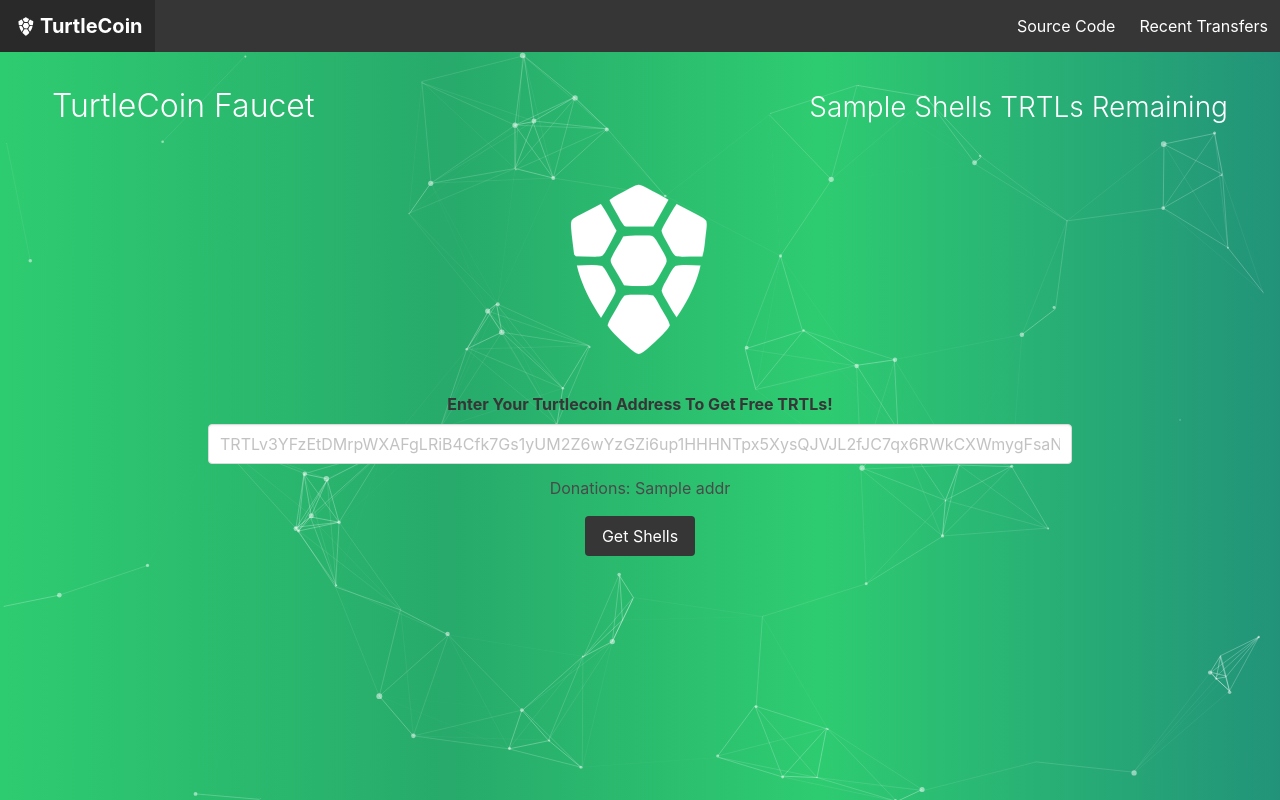
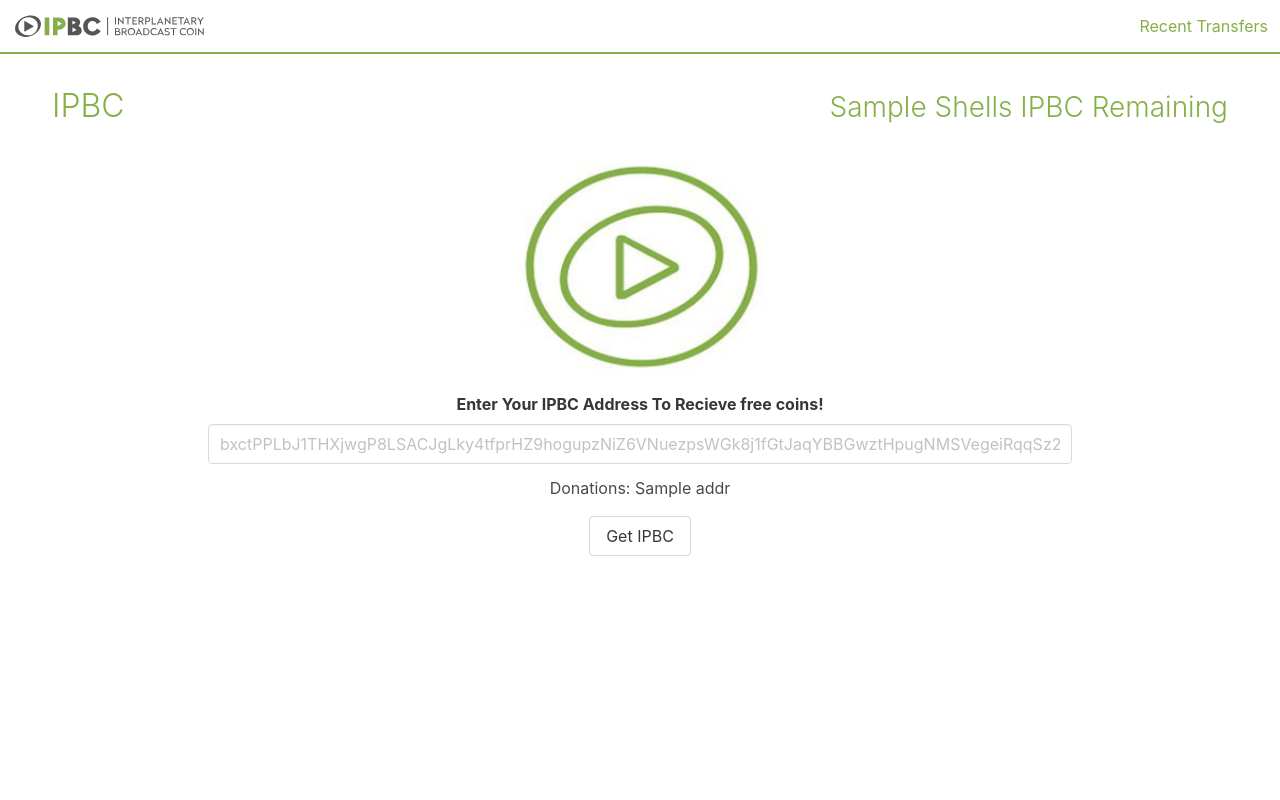
Before and after one commit to krruzic/TurtleFaucet, a Flask app: template templates/index.html in a window 1280 px wide. Run offline with Flask 2, Linux system fonts and the light colour scheme; tables that the repository leaves empty hold one stand-in row (values such as "Sample post"); the template is opened without the code that fills it: values that come from a table or form of the project are taken from there, most other values are stand-ins (such as "Sample title", 1, 10 or a date in 2020); some libraries are stand-ins or nearby versions.

Commit message:
implement IPBC faucet

```diff
--- a/ratelimit.py
+++ b/ratelimit.py
@@ -54,11 +54,11 @@ def ratelimit(limit, per=300, send_x_headers=True,
             g._view_rate_limit = rlimit
 
             # check if IP has been used LIMIT times
-            if over_limit is not None and rlimit.over_ip_limit:
+            if rlimit.over_ip_limit:
                 return over_limit(rlimit)
 
             # IP is good, check fingerprint now
-            if over_limit is not None and not rlimit.over_ip_limit:
+            if not rlimit.over_ip_limit:
                 if rlimit.over_fp_limit:
                     return over_limit(rlimit)
 
--- a/static/css/styles.css
+++ b/static/css/styles.css
@@ -1,17 +1,29 @@
 nav {
   display: flex;
 }
-.navbar-menu.is-active {
-  background-color: #363636;
-  padding: 0 !important;
-  align-self: center;
+.navbar {
+  border-bottom: 2px solid #86af49;
+}
+.logo {
+  width: 220px;
+}
+.green {
+  color: #86af49 !important;
+}
+
+th {
+  color: #86af49 !important;
+}
+.navbar-menu .is-active {
+  font-weight: 700;
 }
 .navbar-item {
-  color: #fff !important;
+  color: #86af49 !important;
+  padding-top: 4px;
+  padding-bottom 4px;
 }
 
 #particles-js {
-  background: linear-gradient(to right, #2ecc71 0%,#27aa6b 35%,#2ecc71 64%,#229379 100%);
   position:fixed;
   top:3.25rem;
   right:0;
--- a/static/js/main.js
+++ b/static/js/main.js
@@ -22,14 +22,14 @@ document.addEventListener('DOMContentLoaded', function () {
 });
 
 
-$("#addressinput").attr('placeholder',"TRTLv3YFzEtDMrpWXAFgLRiB4Cfk7Gs1yUM2Z6wYzGZi6up1HHHNTpx5XysQJVJL2fJC7qx6RWkCXWmygFsaNYHUFMFN5rJMmM5");
+$("#addressinput").attr('placeholder',"bxctPPLbJ1THXjwgP8LSACJgLky4tfprHZ9hogupzNiZ6VNuezpsWGk8j1fGtJaqYBBGwztHpugNMSVegeiRqqSz2p7sY9VMg");
 
-if (parseInt($("#numshells").text())<=100) {
+if (parseInt($("#numshells").text())<=0.1) {
   $("#addressinput").prop('disabled',true);
   $("#addressinput").attr('placeholder',"The Faucet is too low! Come back later");
 } else {
   $("#addressinput").prop('disabled',false);
-  $("#addressinput").attr('placeholder',"TRTLv3YFzEtDMrpWXAFgLRiB4Cfk7Gs1yUM2Z6wYzGZi6up1HHHNTpx5XysQJVJL2fJC7qx6RWkCXWmygFsaNYHUFMFN5rJMmM5");
+  $("#addressinput").attr('placeholder',"bxctPPLbJ1THXjwgP8LSACJgLky4tfprHZ9hogupzNiZ6VNuezpsWGk8j1fGtJaqYBBGwztHpugNMSVegeiRqqSz2p7sY9VMg");
 }
 
 $('#getshells').click(function() {
@@ -51,10 +51,10 @@ $('#getshells').click(function() {
     },
     error: function(error) {
       $('#errormessage').fadeIn(1000);
-      $('#err_message').text(JSON.parse(error.responseText).reason)
+      $('#err_message').text(JSON.parse(error.responseText).reason);
       $('#errormessage').fadeOut(3000);
       grecaptcha.reset();
-      $('.notification-center').fadeout(3000);
+      $('.notification-center').fadeOut(3000);
     }
   });
 });
--- a/templates/index.html
+++ b/templates/index.html
@@ -10,15 +10,15 @@
   <div class="container">
     <div class="content">
       <div class="columns" style="justify-content: space-between; align-items: baseline;">
-      <h1 class="has-text-white is-capitalized has-text-weight-light is-size-1-fullhd" style="margin: 0">TurtleCoin Faucet</h1>
-      <h2 class="has-text-white is-capitalized has-text-weight-light is-size-5-fullhd" style="margin: 0;"><span id="numshells">{{ shells }}</span> TRTLs remaining</h2>
+      <h1 class="green is-capitalized has-text-weight-light is-size-1-fullhd" style="margin: 0">IPBC</h1>
+      <h2 class="green is-capitalized has-text-weight-light is-size-5-fullhd" style="margin: 0;"><span id="numshells">{{ shells }}</span> IPBC remaining</h2>
     </div>
-      <img src="{{ url_for('static', filename='img/turtle_shield.svg') }}" class="image">
+      <img src="{{ url_for('static', filename='img/icon.png') }}" class="image">
       <form method="POST" action="{{ url_for('get_shells') }}" id="shellform">
         {{ form.csrf_token }}
         {{ form.fingerprint }}
         <div class="field">
-          <label class="label has-text-centered">Enter Your Turtlecoin Address To Get Free TRTLs!</label>
+          <label class="label has-text-centered">Enter Your IPBC Address To Recieve free coins!</label>
           <div class="control" style="width: 75%; margin: auto;">
            {{ form.address(class_="input",id="addressinput") }}
           </div>
@@ -31,7 +31,7 @@
           {{ form.recaptcha }}
         </p>
         <div class="control has-text-centered" style="margin: auto;">
-          <a class="button is-dark" id="getshells">Get Shells</a>
+          <a class="button" id="getshells">Get IPBC</a>
         </div>
       </form>
     </div>
@@ -40,7 +40,7 @@
 <div class="notification-center">
   <div class="notification is-info" id="successmessage">
     <button class="delete"></button>
-    Success! TRTLs have been sent :)
+    Success! IPBC have been sent :)
   </div>
   <div class="notification is-danger" id="errormessage">
     <button class="delete"></button>
--- a/templates/layout.html
+++ b/templates/layout.html
@@ -3,22 +3,23 @@
   <head>
     {% block head %}
     <!-- Global site tag (gtag.js) - Google Analytics -->
-    <script async src="https://www.googletagmanager.com/gtag/js?id=UA-112011733-2"></script>
+    <script async src="https://www.googletagmanager.com/gtag/js?id=UA-112011733-3"></script>
     <script>
       window.dataLayer = window.dataLayer || [];
       function gtag(){dataLayer.push(arguments);}
       gtag('js', new Date());
 
-      gtag('config', 'UA-112011733-2');
+      gtag('config', 'UA-112011733-3');
+    </script>
     </script>
     <script
       src="https://code.jquery.com/jquery-3.2.1.min.js"
       integrity="sha256-hwg4gsxgFZhOsEEamdOYGBf13FyQuiTwlAQgxVSNgt4="
       crossorigin="anonymous"></script>
     <meta charset="utf-8">
-    <title>TurtleCoin Faucet - Free Cryptocurrency</title>
-    <meta name="description" content="Turtlecoin is a community driven open source cryptocurrency based on Bytecoin. This faucet gives them for free"/>
-    <meta name="keywords" content="Crypto, Bitcoin, Turtlecoin, Faucet"/>
+    <title>IPBC Faucet - Free Cryptocurrency</title>
+    <meta name="description" content="IPBC is the crypto that powers ipbc.io, the decentralized web broastcasting platform. This faucet gives them for free"/>
+    <meta name="keywords" content="Crypto, Bitcoin, IPBC, Faucet"/>
     <meta name="viewport" content="width=device-width, initial-scale=1">
     <link rel="stylesheet" type="text/css" href="{{ url_for('static', filename='css/styles.css') }}">
     <link rel="stylesheet" href="https://cdnjs.cloudflare.com/ajax/libs/bulma/0.6.1/css/bulma.min.css">
@@ -28,23 +29,19 @@
   </head>
   <body>
     {% block header %}
-    <nav class="navbar is-dark is-fixed-top" role="navigation" aria-label="main navigation">
+    <nav class="navbar is-fixed-top" role="navigation" aria-label="main navigation">
       <div class="navbar-brand">
-        <a class="navbar-item" href="https://turtlecoin.lol">
-          <img src="{{ url_for('static', filename='img/turtle_shield.svg') }}">
-          <sup><strong style="font-size: 20px !important;">TurtleCoin</strong></sup>
+        <a class="navbar-item logo" href="https://ipbc.io">
+          <img src="{{ url_for('static', filename='img/logo.svg') }}">
         </a>
       </div>
-      <button class="button navbar-burger is-dark" data-target="navMenu">
+      <button class="button navbar-burger" data-target="navMenu">
         <span></span>
         <span></span>
         <span></span>
       </button>
       <div class="navbar-menu" id="navMenu">
         <div class="navbar-end">
-          <a class="navbar-item" href="https://github.com/krruzic/TurtleFaucet">
-            Source Code
-          </a>
           <a class="navbar-item" href="/transfers" id="transfer_nav">
             Recent Transfers
           </a>
@@ -58,8 +55,6 @@
       {% block content %}{% endblock %}
     </div>
     {% block js %}
-    <script src="https://cdn.jsdelivr.net/npm/particles.js@2.0.0/particles.min.js"></script>
-    <script src="{{ url_for('static', filename='js/parts.js') }}"></script>
     {% endblock %}
   </body>
 </html>
--- a/templates/transfers.html
+++ b/templates/transfers.html
@@ -23,7 +23,7 @@
           <tr>
             <td>{{ transfer.transfer_time }}</td>
             <td>{{ transfer.destination }}</td>
-            <td>{{ transfer.amount/100 }}</td>
+            <td>{{ transfer.amount/100000000 }}</td>
             <td>{{ transfer.tx_hash }}</td>
           </tr>
           {% endfor %}
--- a/wsgi.py
+++ b/wsgi.py
@@ -1,6 +1,7 @@
 import logging
 from logging.handlers import RotatingFileHandler
 from faucet import app as application
+
 if __name__ == "__main__":
     formatter = logging.Formatter('%(asctime)s [%(levelname)s] - %(message)s')
     handler = RotatingFileHandler('faucet.log', maxBytes=10000, backupCount=1)
```
Also changed, not shown: faucet.py (+36 -12 lines), README.md, static/img/favicon.ico, static/img/icon.png (added), static/img/logo.svg (added), static/img/turtle_shield.svg (deleted).
